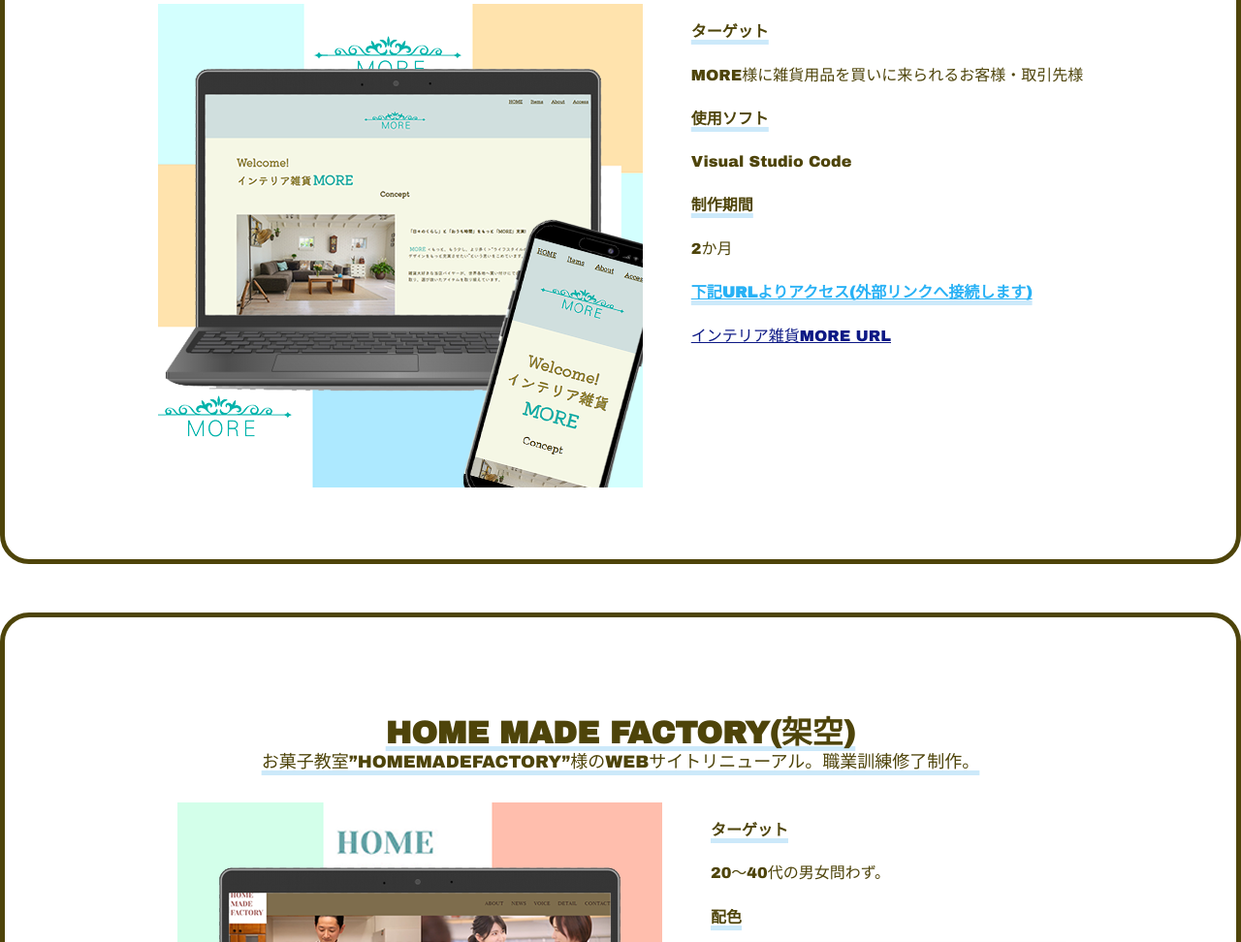
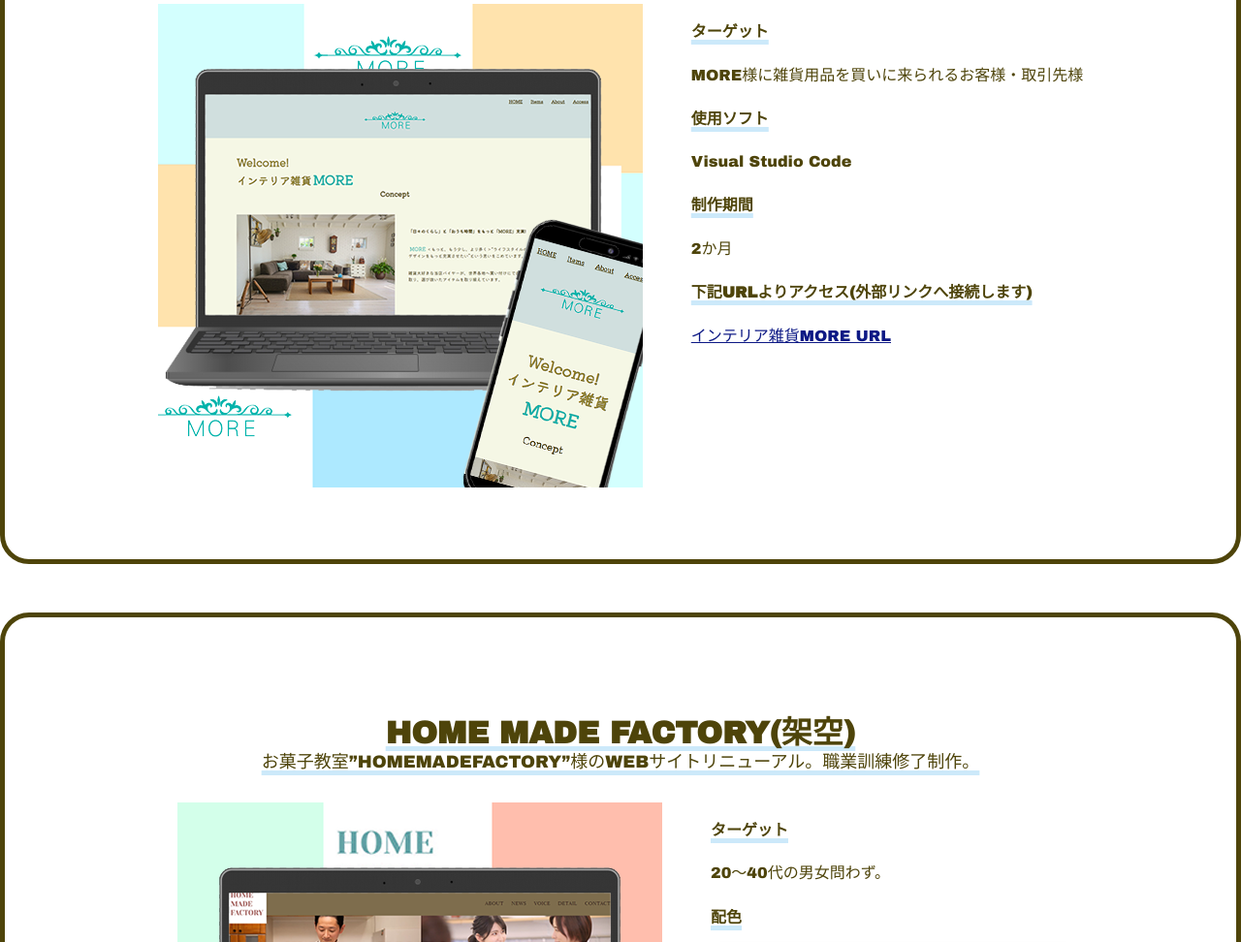
Before and after one commit to 2024morimanami/Portfoilo-works, a plain HTML site: page index.html in a window 1280 px wide. Shown: the part 6588-7560 px from the top of the page at 97% size. Drawn offline with Linux system fonts and the light colour scheme; a web font is replaced by a local one.

Commit message:
Update style.css

```diff
--- a/style.css
+++ b/style.css
@@ -512,10 +512,6 @@ figcaption {
     color: #9FC24D;
 }
 
-.works-web-h4-deco{
-        text-decoration: underline;
-    color: #28b1f5;
-}
 /* laptop styling */
 @media screen and (min-width:64em) {
 
```
